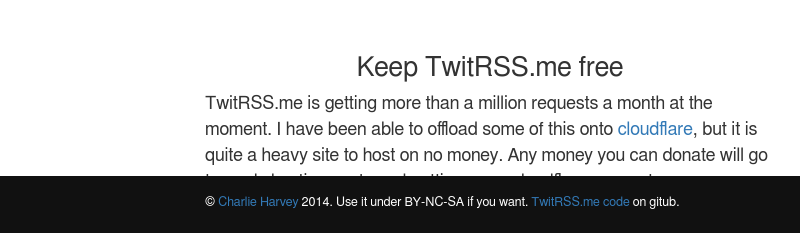
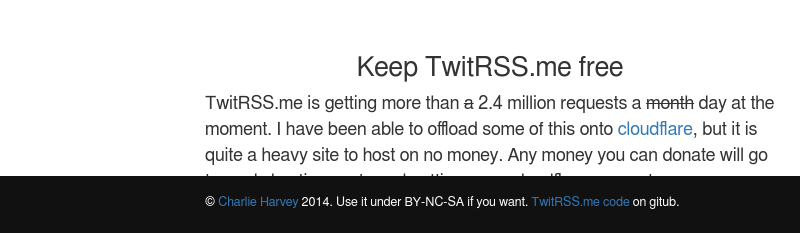
Before and after one commit to ciderpunx/twitrssme, a plain HTML site: page index.html in a window 1280 px wide. Shown: the part 565-798 px from the top of the page, 0-800 px from the left. Drawn offline with nearby package versions, Linux system fonts and the light colour scheme; grey boxes are pictures that could not be loaded.

Commit message:
Updated donate text to reflect current stats

```diff
--- a/index.html
+++ b/index.html
@@ -55,7 +55,7 @@
             <span class="glyphicon glyphicon-home"></span>
           </div-->
           <h3>Keep TwitRSS.me free</h3>
-					<p>TwitRSS.me is getting more than a million requests a month at the moment. I have been able to
+          <p>TwitRSS.me is getting more than <s>a</s> 2.4 million requests a <s>month</s> day at the moment. I have been able to
 					   offload some of this onto <a href="http://cloudflare.com">cloudflare</a>, but it is quite a heavy site
 						 to host on no money. Any money you can donate will go towards hosting costs and getting a pro cloudflare account.</p>
         </div> <!-- /.benefit -->
```
